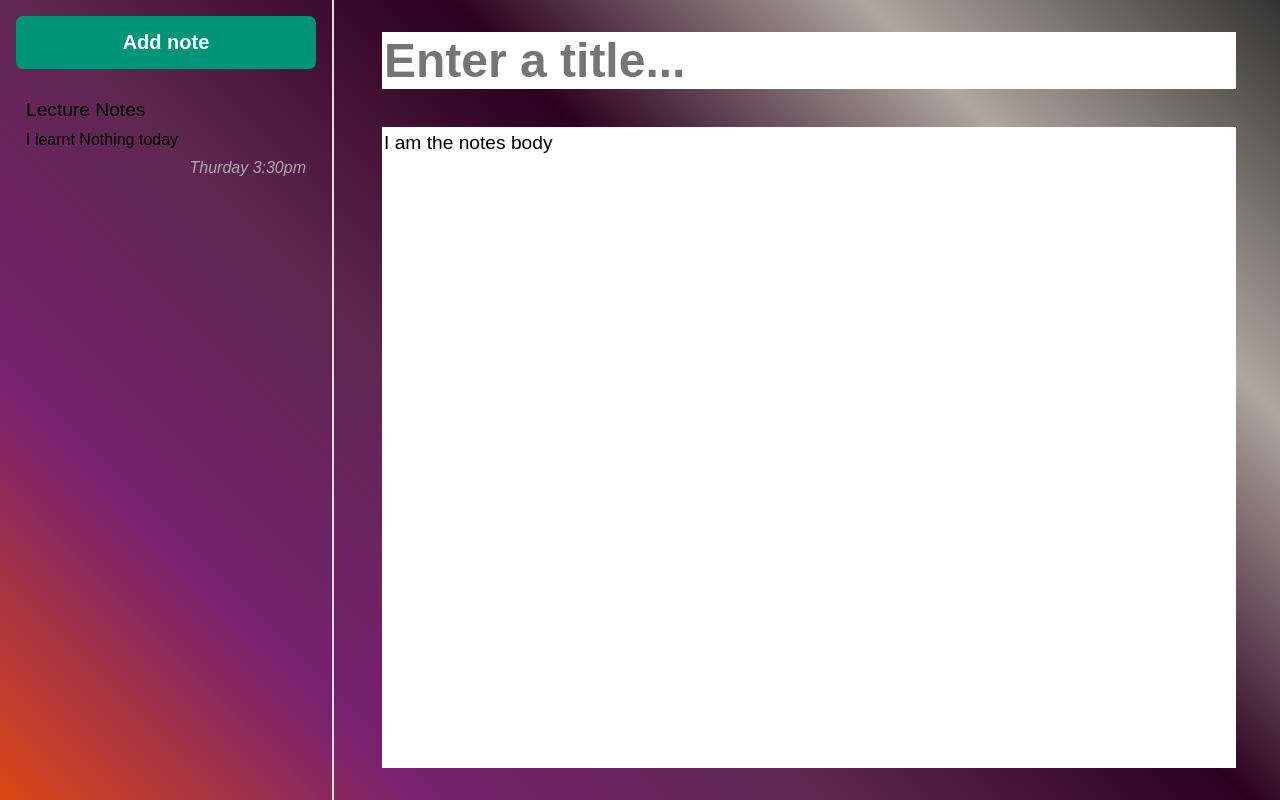
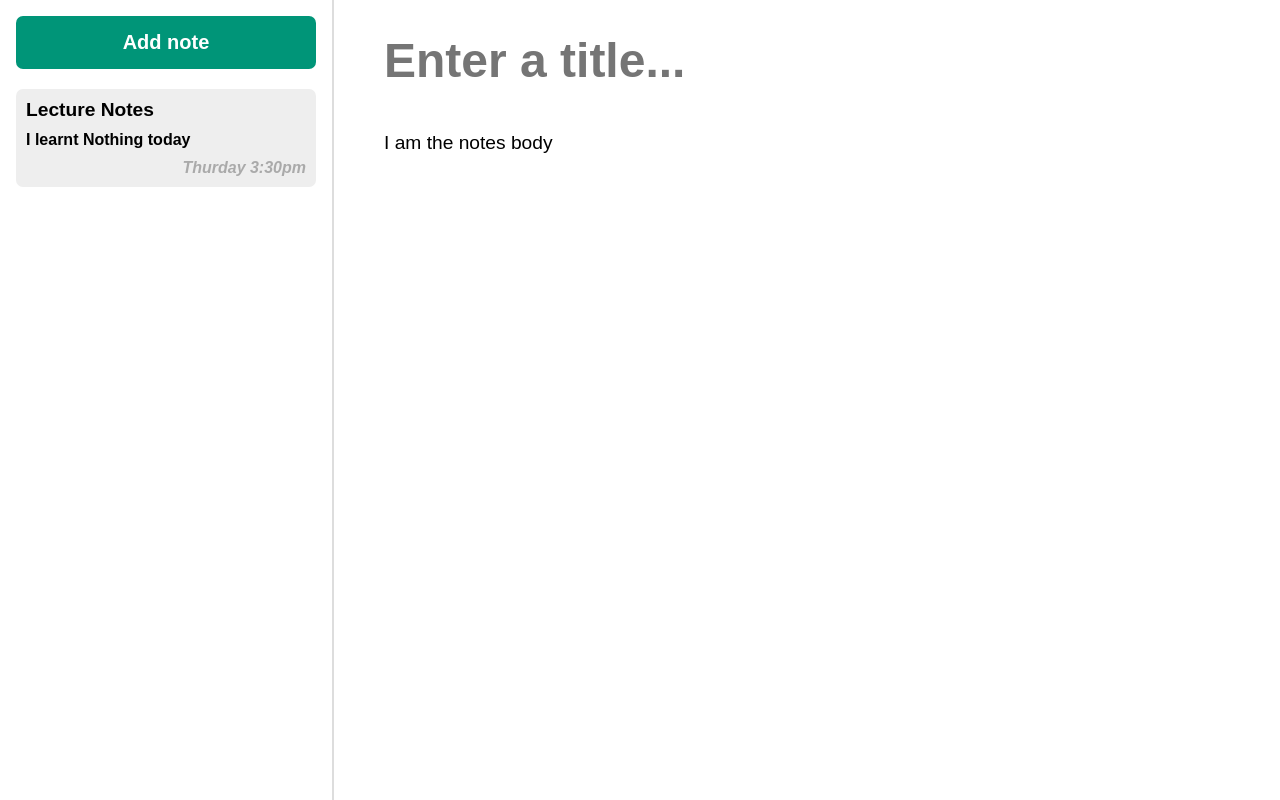
Before and after one commit to Sackitey68/Notes-Web-Application, a plain HTML site: page index.html in a window 1280 px wide. Drawn offline with Linux system fonts and the light colour scheme.

Commit message:
Setting up the note API

```diff
--- a/css/styles.css
+++ b/css/styles.css
@@ -2,7 +2,7 @@ html,
 body {
     height: 100%;
     margin: 0;
-    background:linear-gradient(45deg, #dd4814, #77216f, #5e2750, #2c001e, #aea79f, #333333);
+    /* background:linear-gradient(45deg, #dd4814, #77216f, #5e2750, #2c001e, #aea79f, #333333); */
 }
 
 .notes {
--- a/index.html
+++ b/index.html
@@ -11,7 +11,7 @@
         <div class="notes__sidebar">
             <button class="notes__add">Add note</button>
             <div class="notes__list">
-                <div class="notes__list-item">
+                <div class="notes__list-item notes__list-item--selected">
                     <div class="notes__small-title">Lecture Notes</div>
                     <div class="notes__small-body">I learnt Nothing today</div>
                     <div class="notes__small-updated">Thurday 3:30pm</div>
```
Also changed, not shown: js/NotesAPI.js (added).
